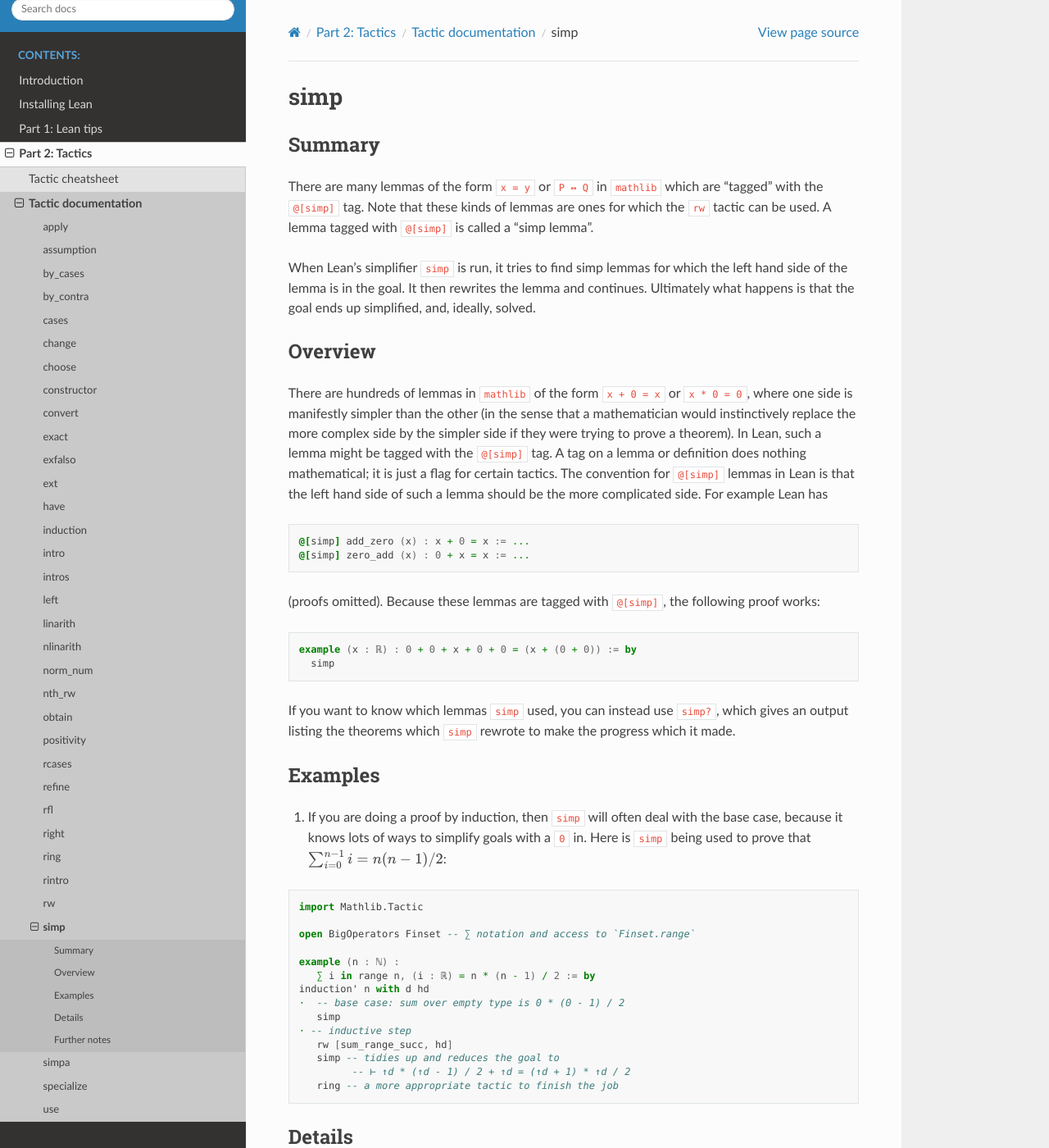
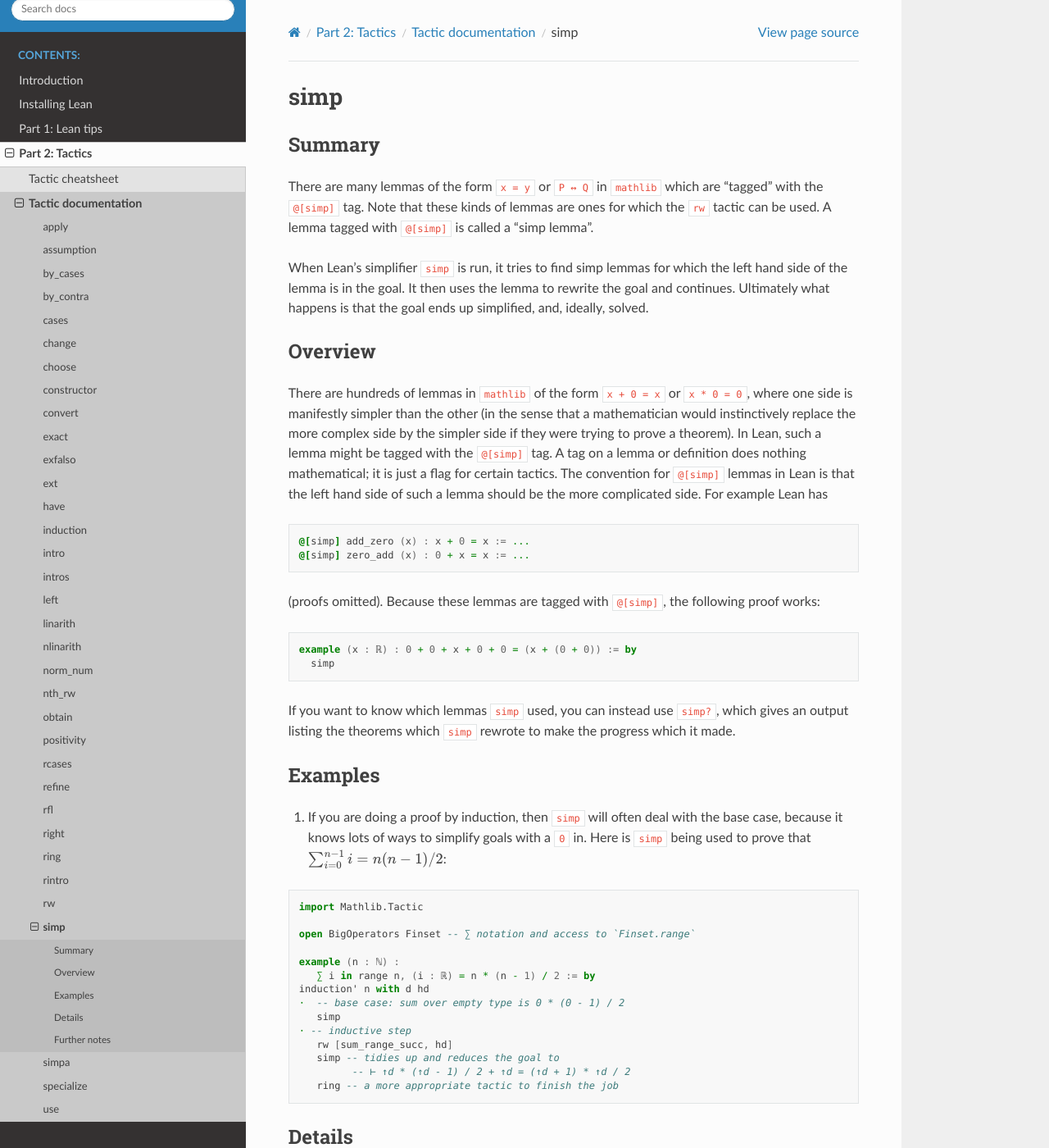
Before and after one commit to olympichek/formalising-mathematics-2026-no-solutions, a Sphinx documentation site: the page built from doc/Part_2/tactics/simp.rst, in a window 1280 px wide and 1400 px high. Shown: the whole window at 82% size. Built offline with Sphinx 7.4.7 and the Read the Docs theme 3.1.0, drawn with Linux system fonts in a browser that asks for light colours; pages that are not in the unit, such as notebooks, are missing from menus; some of the changed text lies outside the part shown.

Commit message:
Clarify descriptions of simp tactic usage

```diff
--- a/doc/Part_2/tactics/simp.rst
+++ b/doc/Part_2/tactics/simp.rst
@@ -8,7 +8,7 @@ Summary
 
 There are many lemmas of the form ``x = y`` or ``P ↔ Q`` in ``mathlib`` which are "tagged" with the ``@[simp]`` tag. Note that these kinds of lemmas are ones for which the ``rw`` tactic can be used. A lemma tagged with ``@[simp]`` is called a "simp lemma".
 
-When Lean's simplifier ``simp`` is run, it tries to find simp lemmas for which the left hand side of the lemma is in the goal. It then rewrites the lemma and continues. Ultimately what happens is that the goal ends up simplified, and, ideally, solved.
+When Lean's simplifier ``simp`` is run, it tries to find simp lemmas for which the left hand side of the lemma is in the goal. It then uses the lemma to rewrite the goal and continues. Ultimately what happens is that the goal ends up simplified, and, ideally, solved.
 
 Overview
 --------
```
Also changed, not shown: other parts of doc/Part_2/tactics/simp.rst (+1 -1 lines).
